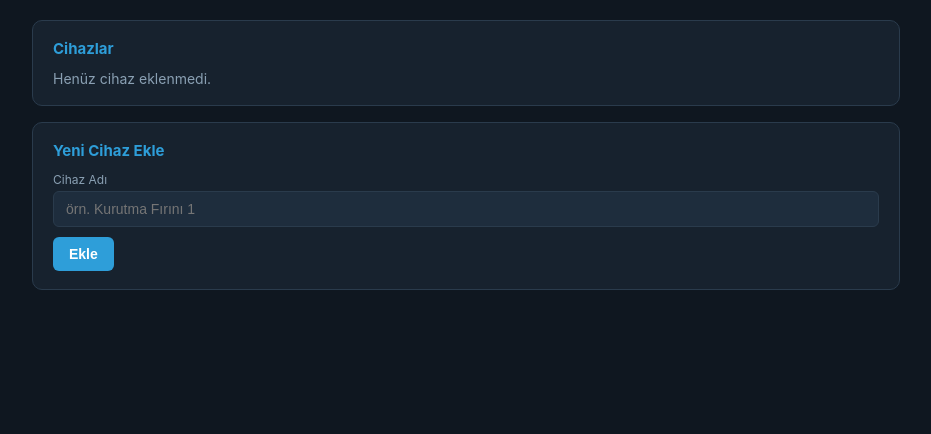
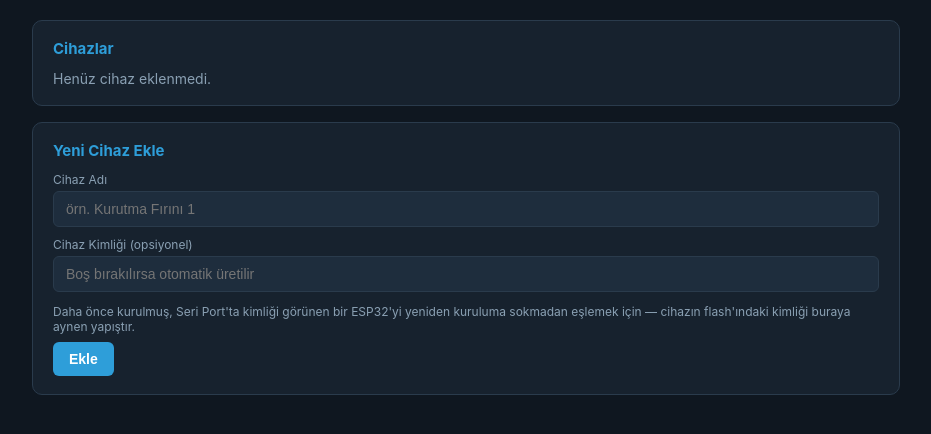
Before and after one commit to ahmetaltunaibu/oventechIOT, a Flask app: page / in a window 1280 px wide. Shown: the part 50-484 px from the top of the page, without its empty margins (174-1105 px from the left). Run offline with Flask 3, Linux system fonts and the light colour scheme; the visitor is signed in with stand-in values (Sample User, id 1); data that the repository does not hold is empty.

Commit message:
feat: Cihaz Ekle formuna opsiyonel 'Cihaz Kimligi' alani eklendi
Daha once kurulmus (WiFi/sunucu ayarlari flash'inda kayitli) bir ESP32'nin
DB kaybi sonrasi yeniden kuruluma sokulmadan eslenebilmesi icin. Bos
birakilirsa eskisi gibi otomatik/rastgele uretilir (geriye donuk uyumlu).
Doldurulursa tam olarak girilen deger kullanilir - cihaz zaten Seri Port'ta
kendi kimligini yazdirdigindan (Cihaz Kimligi: ...) kullanici o degeri
buraya yapistirip cihazi hic dokunmadan tekrar calisir hale getirebilir.

Co-Authored-By: Claude Sonnet 5 <noreply@anthropic.com>

```diff
--- a/database.py
+++ b/database.py
@@ -483,9 +483,13 @@ def giris_dogrula(kullanici_adi: str, sifre: str):
 # CIHAZ
 # ============================================================
 
-def cihaz_ekle(proje_id: int, ad: str):
-    """cihaz_kimlik otomatik üretilir (ESP32 firmware'ine bu değer girilecek)."""
-    cihaz_kimlik = secrets.token_hex(12)
+def cihaz_ekle(proje_id: int, ad: str, cihaz_kimlik: str = None):
+    """cihaz_kimlik verilmezse otomatik üretilir (ESP32 firmware'ine bu değer
+    girilecek). Verilirse (örn. daha önce kurulmuş, flash'ında hâlâ eski
+    kimliği taşıyan bir ESP32'yi veri kaybı sonrası yeniden eşlemek için)
+    AYNEN o değer kullanılır — cihazın fiziksel olarak tekrar kurulum
+    portalından geçirilmesine gerek kalmaz."""
+    cihaz_kimlik = (cihaz_kimlik or '').strip() or secrets.token_hex(12)
     conn = get_db()
     try:
         cur = conn.execute('''
@@ -494,8 +498,8 @@ def cihaz_ekle(proje_id: int, ad: str):
         conn.commit()
         return True, {'id': cur.lastrowid, 'cihaz_kimlik': cihaz_kimlik}
     except sqlite3.IntegrityError:
-        return False, ('Bu proje artık bulunamıyor (oturumunuz güncel olmayan bir '
-                        'projeye işaret ediyor olabilir). Çıkış yapıp tekrar giriş deneyin.')
+        return False, ('Bu cihaz kimliği zaten kullanılıyor (başka bir cihazda kayıtlı) '
+                        'ya da proje artık bulunamıyor. Kimliği kontrol edip tekrar deneyin.')
     finally:
         conn.close()
 
--- a/pages/dashboard.py
+++ b/pages/dashboard.py
@@ -28,7 +28,11 @@ def cihaz_ekle():
     if not ad:
         flash('Cihaz adı zorunlu.', 'danger')
         return redirect(url_for('dashboard.dashboard_page'))
-    ok, sonuc = database.cihaz_ekle(session['proje_id'], ad)
+    # Opsiyonel: daha önce kurulmuş bir ESP32'nin flash'ında hâlâ duran
+    # kimliğini elle girip eşleştirmek için (yeniden kurulum gerekmez).
+    # Boş bırakılırsa database.cihaz_ekle otomatik/rastgele üretir.
+    mevcut_kimlik = request.form.get('cihaz_kimlik', '').strip()
+    ok, sonuc = database.cihaz_ekle(session['proje_id'], ad, mevcut_kimlik)
     if ok:
         flash(f"Cihaz eklendi. Cihaz Kimliği (ESP32 firmware'ine girilecek): {sonuc['cihaz_kimlik']}", 'success')
     else:
--- a/templates/dashboard.html
+++ b/templates/dashboard.html
@@ -81,6 +81,12 @@
         <form method="POST" action="{{ url_for('dashboard.cihaz_ekle') }}">
             <label>Cihaz Adı</label>
             <input type="text" name="ad" placeholder="örn. Kurutma Fırını 1" required>
+            <label>Cihaz Kimliği (opsiyonel)</label>
+            <input type="text" name="cihaz_kimlik" placeholder="Boş bırakılırsa otomatik üretilir">
+            <p style="font-size:12px;color:var(--text-secondary);margin:2px 0 8px;">
+                Daha önce kurulmuş, Seri Port'ta kimliği görünen bir ESP32'yi yeniden kuruluma
+                sokmadan eşlemek için — cihazın flash'ındaki kimliği buraya aynen yapıştır.
+            </p>
             <button type="submit">Ekle</button>
         </form>
     </div>
@@ -117,6 +123,12 @@
     <form method="POST" action="{{ url_for('dashboard.cihaz_ekle') }}">
         <label>Cihaz Adı</label>
         <input type="text" name="ad" placeholder="örn. Kurutma Fırını 1" required>
+        <label>Cihaz Kimliği (opsiyonel)</label>
+        <input type="text" name="cihaz_kimlik" placeholder="Boş bırakılırsa otomatik üretilir">
+        <p style="font-size:12px;color:var(--text-secondary);margin:2px 0 8px;">
+            Daha önce kurulmuş, Seri Port'ta kimliği görünen bir ESP32'yi yeniden kuruluma
+            sokmadan eşlemek için — cihazın flash'ındaki kimliği buraya aynen yapıştır.
+        </p>
         <button type="submit">Ekle</button>
     </form>
 </div>
```
